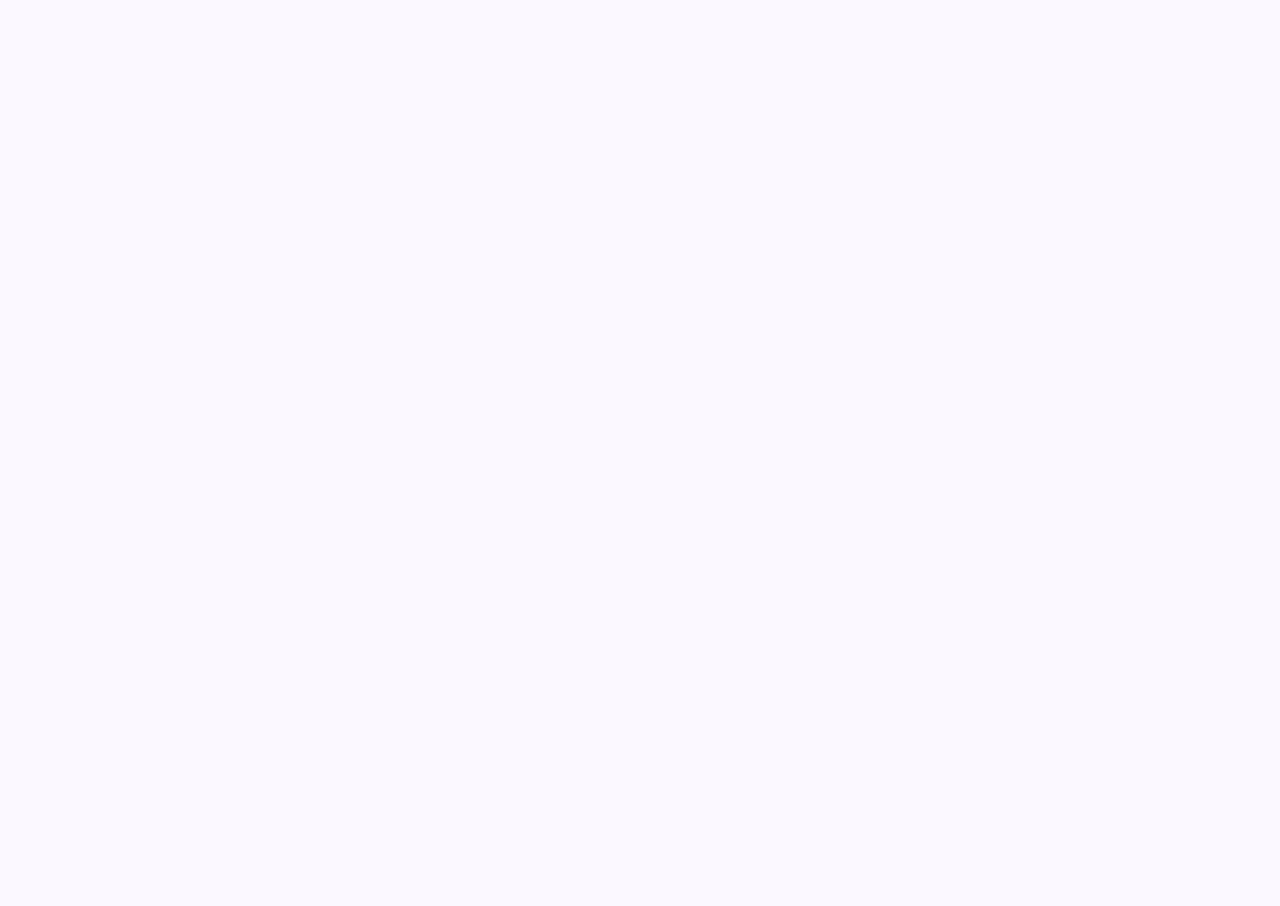
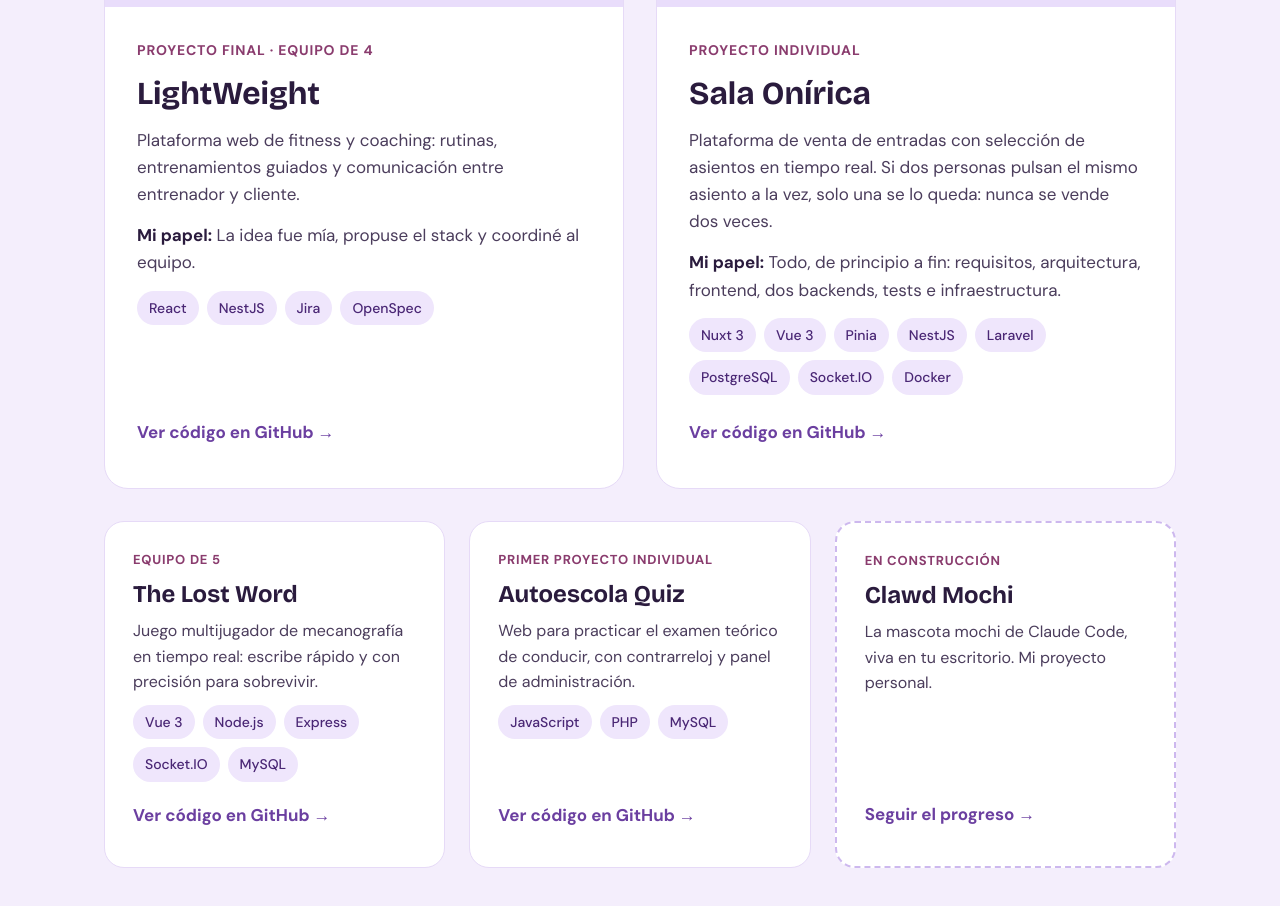
Before and after one commit to valeriazv99/portfolio, a Vue app: page / in a window 1280 px wide. Shown: the part 1180-2086 px from the top of the page. Before the commit the page ends 800 px from the top, so only its background shows below. Built offline with nearby package versions, Linux system fonts and the light colour scheme.

Commit message:
feat: añade los proyectos secundarios

```diff
--- a/src/App.vue
+++ b/src/App.vue
@@ -1,11 +1,13 @@
 <script setup>
 import NavBar from "./components/NavBar.vue";
 import HeroSection from "./components/HeroSection.vue";
+import ProjectsSection from "./components/ProjectsSection.vue";
 </script>
 
 <template>
   <NavBar />
   <main>
     <HeroSection />
+    <ProjectsSection />
   </main>
 </template>
--- a/src/components/ProjectCard.vue
+++ b/src/components/ProjectCard.vue
@@ -4,12 +4,21 @@ defineProps({
     type: Object,
     required: true,
   },
+  compact: {
+    type: Boolean,
+    default: false,
+  },
 });
 </script>
 
 <template>
-  <article class="card">
-    <div class="card-image">[Captura de {{ project.title }}]</div>
+  <article
+    class="card"
+    :class="{ 'card--compact': compact, 'card--wip': project.wip }"
+  >
+    <div v-if="!compact" class="card-image">
+      [Captura de {{ project.title }}]
+    </div>
     <div class="card-body">
       <p class="card-label">{{ project.label }}</p>
       <h3 class="card-title">{{ project.title }}</h3>
@@ -17,13 +26,13 @@ defineProps({
       <p v-if="project.role" class="card-text">
         <strong>Mi papel:</strong> {{ project.role }}
       </p>
-      <ul class="card-tech">
+      <ul v-if="project.tech.length" class="card-tech">
         <li v-for="tech in project.tech" :key="tech" class="chip">
           {{ tech }}
         </li>
       </ul>
       <a :href="project.repo" class="card-link" target="_blank" rel="noopener">
-        Ver código en GitHub →
+        {{ project.linkText ?? "Ver código en GitHub →" }}
       </a>
     </div>
   </article>
@@ -105,4 +114,30 @@ defineProps({
 .card-link:hover {
   color: var(--color-primary-dark);
 }
+
+.card--compact {
+  flex: 1 1 300px;
+  border-radius: 20px;
+}
+
+.card--compact .card-body {
+  padding: 28px;
+  gap: 10px;
+}
+
+.card--compact .card-label {
+  font-size: 13px;
+}
+
+.card--compact .card-title {
+  font-size: 24px;
+}
+
+.card--compact .card-text {
+  font-size: 16px;
+}
+
+.card--wip {
+  border: 2px dashed var(--color-lavender);
+}
 </style>
--- a/src/components/ProjectsSection.vue
+++ b/src/components/ProjectsSection.vue
@@ -3,6 +3,7 @@ import ProjectCard from "./ProjectCard.vue";
 import { projects } from "../data/projects.js";
 
 const featured = projects.filter((project) => project.featured);
+const others = projects.filter((project) => !project.featured);
 </script>
 
 <template>
@@ -19,6 +20,14 @@ const featured = projects.filter((project) => project.featured);
           v-for="project in featured"
           :key="project.id"
           :project="project"
+        />
+      </div>
+      <div class="others">
+        <ProjectCard
+          v-for="project in others"
+          :key="project.id"
+          :project="project"
+          compact
         />
       </div>
     </div>
@@ -48,4 +57,11 @@ const featured = projects.filter((project) => project.featured);
   flex-wrap: wrap;
   gap: 32px;
 }
+
+.others {
+  margin-top: 32px;
+  display: flex;
+  flex-wrap: wrap;
+  gap: 24px;
+}
 </style>
--- a/src/projects.js
+++ b/src/data/projects.js
@@ -30,4 +30,36 @@ export const projects = [
     repo: "https://github.com/valeriazv99/sala-onirica-tickets",
     featured: true,
   },
+  {
+    id: "the-lost-word",
+    title: "The Lost Word",
+    label: "Equipo de 5",
+    description:
+      "Juego multijugador de mecanografía en tiempo real: escribe rápido y con precisión para sobrevivir.",
+    tech: ["Vue 3", "Node.js", "Express", "Socket.IO", "MySQL"],
+    repo: "https://github.com/valeriazv99/the-lost-word-game",
+    featured: false,
+  },
+  {
+    id: "autoescola-quiz",
+    title: "Autoescola Quiz",
+    label: "Primer proyecto individual",
+    description:
+      "Web para practicar el examen teórico de conducir, con contrarreloj y panel de administración.",
+    tech: ["JavaScript", "PHP", "MySQL"],
+    repo: "https://github.com/valeriazv99/autoescola-quiz",
+    featured: false,
+  },
+  {
+    id: "clawd-mochi",
+    title: "Clawd Mochi",
+    label: "En construcción",
+    description:
+      "La mascota mochi de Claude Code, viva en tu escritorio. Mi proyecto personal.",
+    tech: [],
+    repo: "https://github.com/valeriazv99/clawd-mochi-desk-pet",
+    featured: false,
+    wip: true,
+    linkText: "Seguir el progreso →",
+  },
 ];
```
